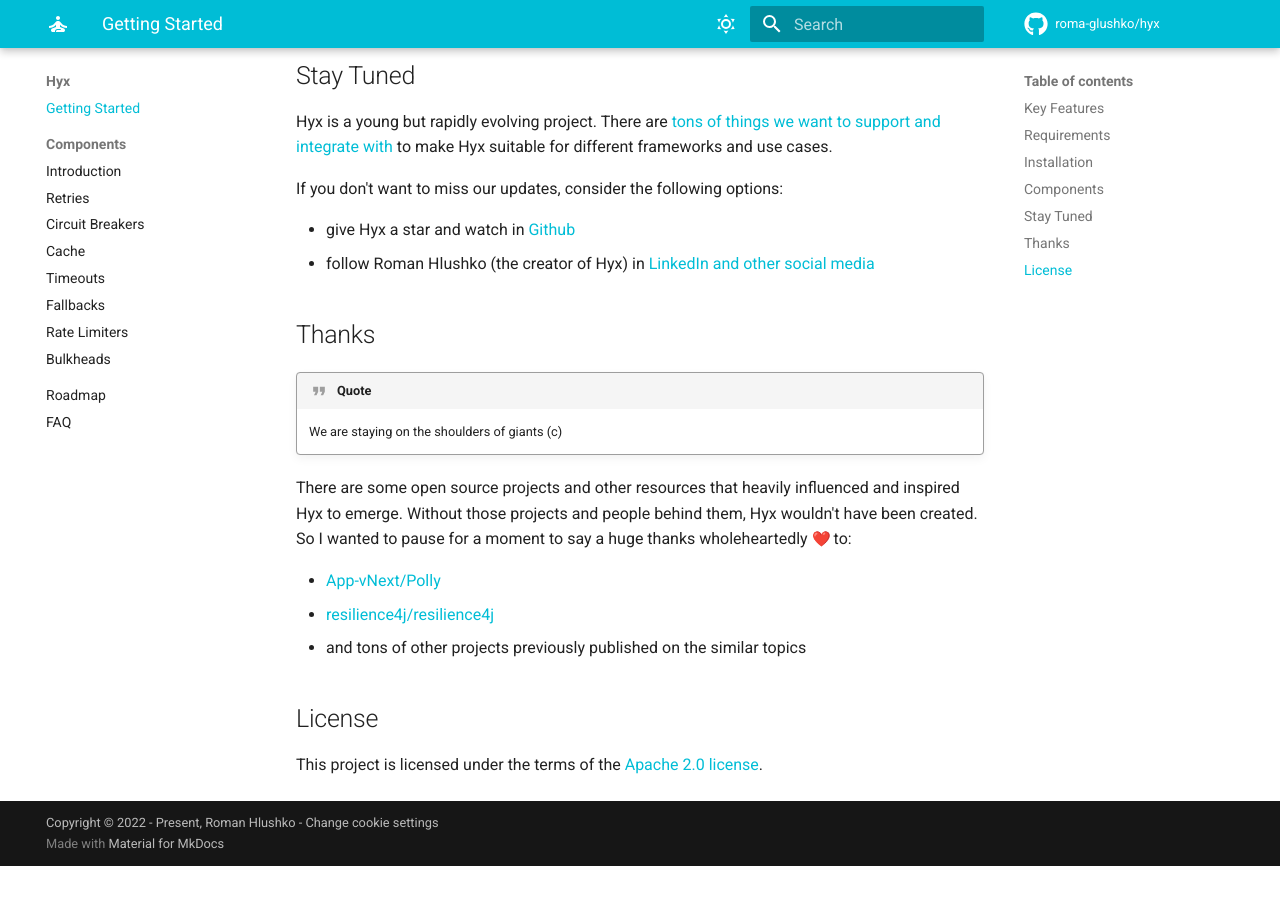
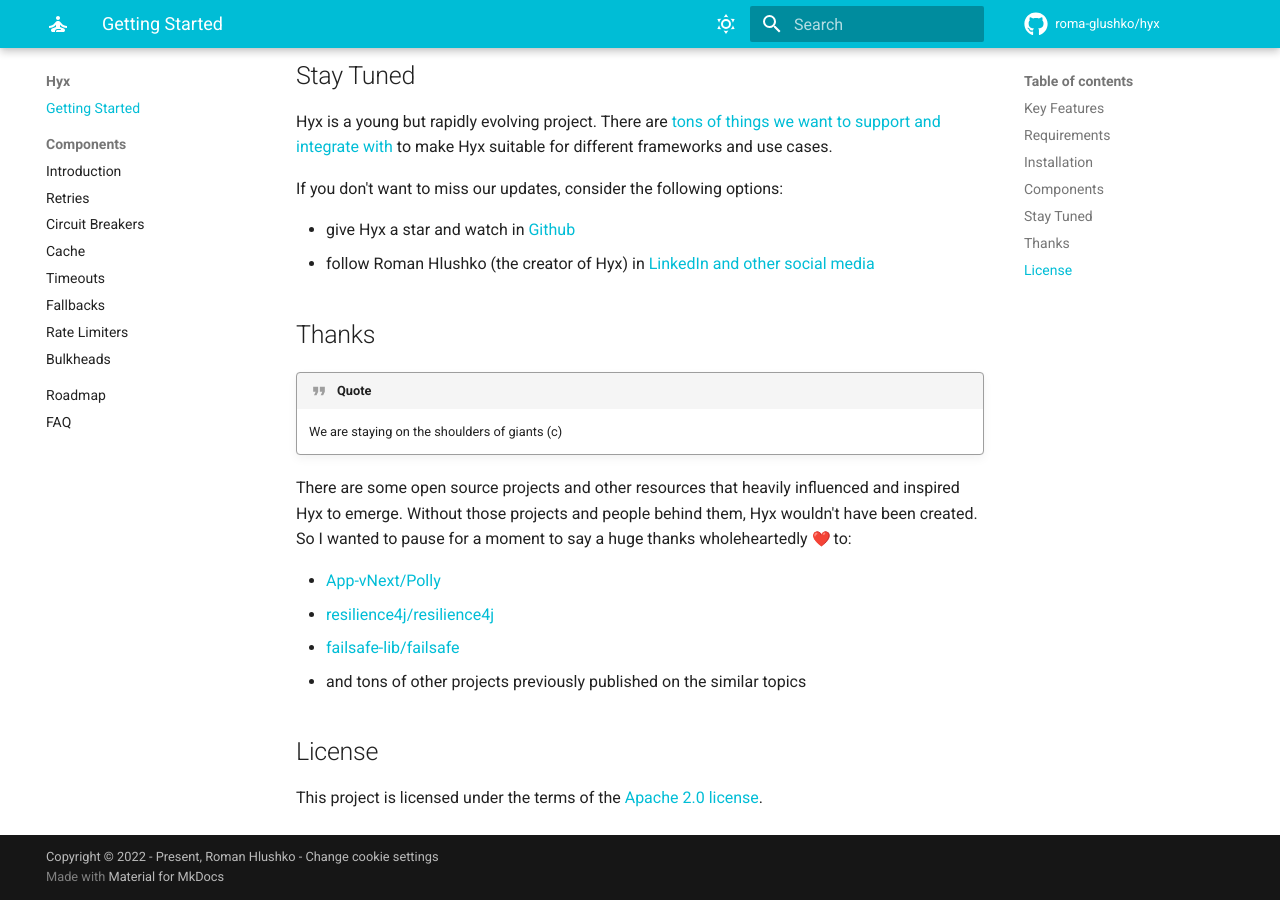
Before and after one commit to roma-glushko/hyx, an MkDocs documentation site: the page built from docs/index.md, in a window 1280 px wide and 900 px high, scrolled down 2427 px. Built offline with MkDocs 1.6.1 and Material for MkDocs 9.7.7, drawn with Linux system fonts in a browser that asks for light colours; emoji names are drawn with the system emoji font; comment, search, counter and statistics services are not loaded; before the commit the page ends 3293 px from its top, so only the background shows below that.

Commit message:
#38 Added failsafe to the list of inspiring project

```diff
--- a/docs/index.md
+++ b/docs/index.md
@@ -119,6 +119,7 @@
 
 - [App-vNext/Polly](https://github.com/App-vNext/Polly)
 - [resilience4j/resilience4j](https://github.com/resilience4j/resilience4j)
+- [failsafe-lib/failsafe](https://failsafe.dev/)
 - and tons of other projects previously published on the similar topics
 
 ## License
```
